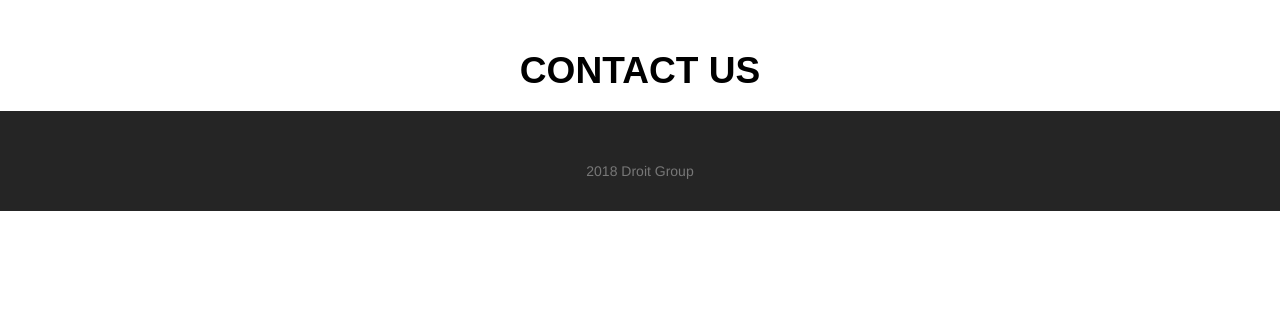
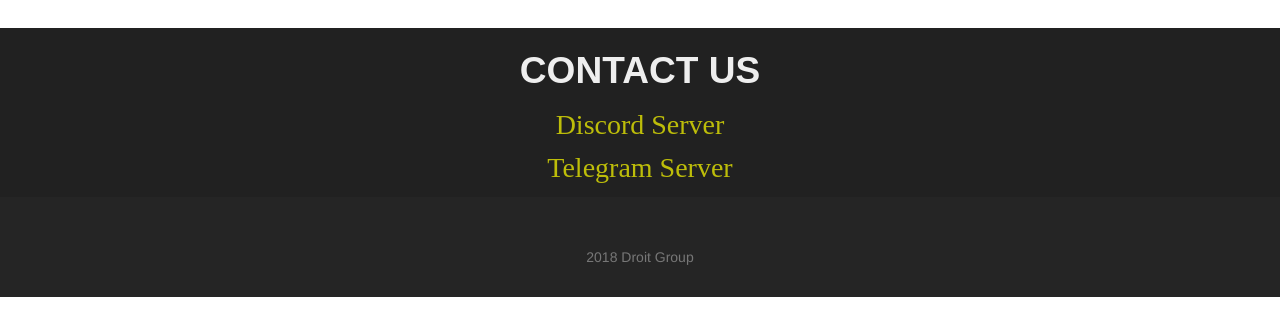
Before and after one commit to RorschachRev/djdroit, a Django app: template mydj/templates/pages/contact.html in a window 1280 px wide. Shown: the part 58-394 px from the top of the page. Run offline with Django 3.2, Linux system fonts and the light colour scheme; the template is opened without the code that fills it, so the values that code supplies are empty; some libraries are stand-ins or nearby versions; some web fonts are replaced.

Commit message:
Revision zero index and contact

```diff
--- a/mydj/templates/pages/contact.html
+++ b/mydj/templates/pages/contact.html
@@ -6,6 +6,16 @@
 
 {% block content %}
     <div id="main" style="padding-top: 86px" align="middle">
-	    <h2 class="font-alt font-w-700 text-uppercase" style="color:black">Contact Us</h2>
-    </div>
+    <div class="section features">
+<!--    <div class="each-feature event-image-4"> -->
+        <div class="container">
+            <div class="row">
+	    <h2 class="font-alt font-w-700 text-uppercase" style="color:#eee">Contact Us</h2>
+	    <h3><a href="https://discord.gg/874MrgA">Discord Server</a></h3>
+	    <h3><a href="https://t.me/DroitGroup">Telegram Server</a></h3>
+	    </div>
+	    </div>
+	</div>
+<!--    </div> -->
+</div>
 {% endblock %}
```
Also changed, not shown: mydj/templates/pages/index.html (+10 -12 lines).
